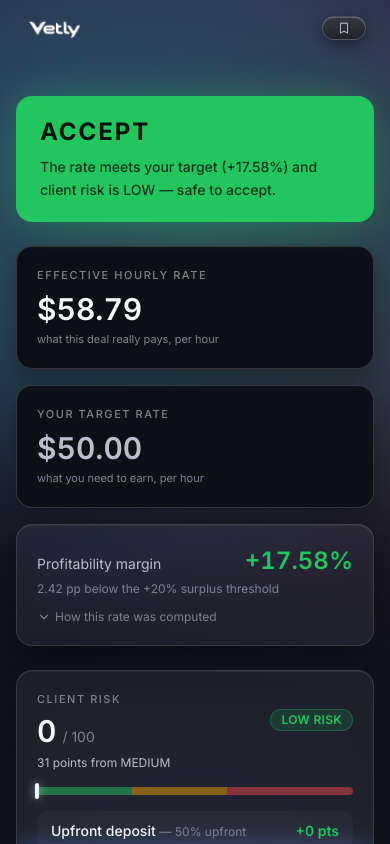
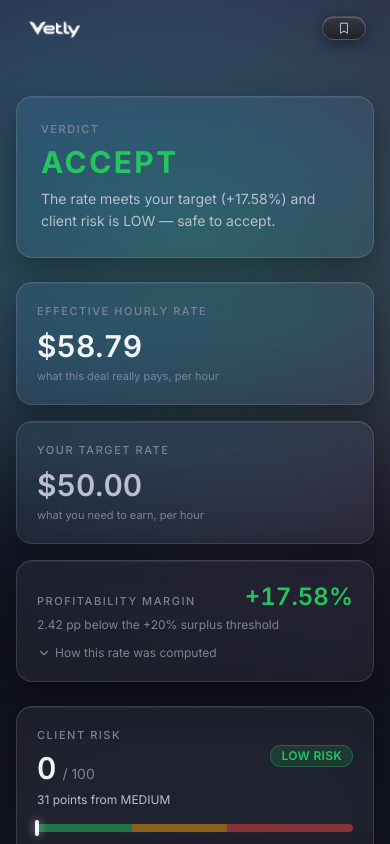
Before and after one commit to chulopp/Vetly, a Next.js app: page /result/1 in a window 390 px wide. Shown: the top 844 px of the page. Built offline with nearby package versions, Linux system fonts and the light colour scheme; no server answers; the database is empty.

Commit message:
fix(ui): resolve GPU tile glitch and standardize result cards with glass theme

```diff
--- a/src/app/globals.css
+++ b/src/app/globals.css
@@ -35,7 +35,11 @@ html {
 }
 
 /* Volta-style atmospheric aurora backdrop — with central emerald glow */
-body {
+.bg-aurora-fixed {
+  position: fixed;
+  inset: 0;
+  z-index: -50;
+  pointer-events: none;
   background-color: #0c0e14;
   background-image:
     radial-gradient(750px 480px at 50% 28%, rgba(61, 220, 132, 0.22), transparent 70%),
@@ -45,8 +49,12 @@ body {
     radial-gradient(750px 480px at 100% 45%, rgba(50, 36, 62, 0.75), transparent 65%),
     radial-gradient(750px 420px at 50% 0%, rgba(55, 65, 98, 0.7), transparent 65%),
     radial-gradient(1000px 600px at 50% 100%, rgba(30, 34, 48, 0.5), transparent 70%);
-  background-attachment: fixed;
   background-repeat: no-repeat;
+  transform: translateZ(0);
+}
+
+body {
+  background-color: #0c0e14;
   min-height: 100dvh;
 }
 
@@ -60,6 +68,9 @@ body {
   box-shadow:
     inset 0 1px 0 rgba(255, 255, 255, 0.07),
     0 10px 34px rgba(0, 0, 0, 0.38);
+  transform: translateZ(0);
+  -webkit-backface-visibility: hidden;
+  backface-visibility: hidden;
 }
 
 .glass-strong {
@@ -70,6 +81,9 @@ body {
   box-shadow:
     inset 0 1px 0 rgba(255, 255, 255, 0.1),
     0 14px 44px rgba(0, 0, 0, 0.45);
+  transform: translateZ(0);
+  -webkit-backface-visibility: hidden;
+  backface-visibility: hidden;
 }
 
 /* ── Volta-inspired window / card ── */
--- a/src/app/layout.tsx
+++ b/src/app/layout.tsx
@@ -25,6 +25,7 @@ export default function RootLayout({
   return (
     <html lang="en" className={inter.variable}>
       <body className="flex min-h-dvh flex-col font-sans text-ink-100 antialiased">
+        <div className="bg-aurora-fixed" aria-hidden="true" />
         <Navbar />
         <div className="flex-1">
           {children}
--- a/src/components/result/ContractConditions.tsx
+++ b/src/components/result/ContractConditions.tsx
@@ -2,7 +2,7 @@ import { Check } from 'lucide-react';
 import type { CounterOffer } from '@/lib/engine/types';
 
 const FALLBACK_LINE =
-  'Risk here comes from payment timing — secure a written agreement and consider milestone payments before starting.';
+  'Risk here comes from payment timing. Secure a written agreement and consider milestone payments before starting.';
 
 /**
  * Contract conditions (PRD §4.3): the checklist of terms to require, rendered
@@ -14,7 +14,7 @@ export default function ContractConditions({ counterOffer }: { counterOffer: Cou
 
   return (
     <div className="glass animate-fade-up rounded-2xl p-5">
-      <div className="text-[11px] font-medium uppercase tracking-[0.14em] text-negotiate">
+      <div className="text-[11px] font-medium uppercase tracking-[0.14em] text-ink-500">
         Require before you start
       </div>
       {conditions.length > 0 ? (
--- a/src/components/result/CounterOfferCard.tsx
+++ b/src/components/result/CounterOfferCard.tsx
@@ -15,18 +15,18 @@ export default function CounterOfferCard({
   currency: string;
 }) {
   return (
-    <div className="glass-strong animate-fade-up rounded-2xl p-5">
-      <div className="text-[11px] font-medium uppercase tracking-[0.14em] text-negotiate">
+    <div className="glass animate-fade-up rounded-2xl p-5">
+      <div className="text-[11px] font-medium uppercase tracking-[0.14em] text-ink-500">
         Your counter-offer
       </div>
       <p className="mt-1.5 text-xs leading-relaxed text-ink-500">
-        A reasonable number to counter with — a starting point for negotiation, not a guarantee the
+        A reasonable number to counter with. A starting point for negotiation, not a guarantee the
         client will accept it.
       </p>
 
       <div className="mt-4 space-y-3">
         {counterOffer.suggestedBudget != null && (
-          <div className="solid-panel rounded-xl p-4">
+          <div className="rounded-xl border border-white/10 bg-white/[0.03] p-4">
             <div className="text-xs text-ink-500">Ask for a budget of</div>
             <div className="mt-1 text-2xl font-semibold tnum text-ink-100">
               {formatMoney(counterOffer.suggestedBudget, currency)}
@@ -39,7 +39,7 @@ export default function CounterOfferCard({
         )}
 
         {counterOffer.maxExecutableHours != null && (
-          <div className="solid-panel rounded-xl p-4">
+          <div className="rounded-xl border border-white/10 bg-white/[0.03] p-4">
             <div className="text-xs text-ink-500">Or cap the work at</div>
             <div className="mt-1 text-2xl font-semibold tnum text-ink-100">
               {counterOffer.maxExecutableHours}
--- a/src/components/result/DecisionBadge.tsx
+++ b/src/components/result/DecisionBadge.tsx
@@ -1,22 +1,23 @@
 import { cn } from '@/lib/utils';
 import type { RecommendAction } from '@/lib/engine/types';
 
-const STYLES: Record<RecommendAction, { solid: string; glow: string }> = {
-  ACCEPT: { solid: 'bg-accept text-[#04130a]', glow: 'glow-accept' },
-  NEGOTIATE: { solid: 'bg-negotiate text-[#1f1403]', glow: 'glow-negotiate' },
-  REJECT: { solid: 'bg-reject text-[#1c0605]', glow: 'glow-reject' },
+const ACTION_COLORS: Record<RecommendAction, string> = {
+  ACCEPT: 'text-accept',
+  NEGOTIATE: 'text-negotiate',
+  REJECT: 'text-reject',
 };
 
 /**
- * Large, SOLID color decision badge (PRD §4.3) — never glass: stacking two
- * transparent materials kills contrast. Subtle reveal on load.
+ * Decision badge card (PRD §4.3) styled with the unified glass theme and uppercase card header.
  */
 export default function DecisionBadge({ action, reason }: { action: RecommendAction; reason: string }) {
-  const styles = STYLES[action];
   return (
-    <div className={cn('animate-reveal-badge rounded-2xl px-6 py-5', styles.solid, styles.glow)}>
-      <div className="text-2xl font-bold tracking-[0.08em] md:text-3xl">{action}</div>
-      <p className="mt-2 text-sm font-medium leading-relaxed opacity-80">{reason}</p>
+    <div className="glass animate-reveal-badge rounded-2xl p-6">
+      <div className="text-[11px] font-medium uppercase tracking-[0.14em] text-ink-500">Verdict</div>
+      <div className={cn('mt-1.5 text-3xl font-bold tracking-[0.08em] md:text-4xl', ACTION_COLORS[action])}>
+        {action}
+      </div>
+      <p className="mt-2 text-sm leading-relaxed text-ink-300">{reason}</p>
     </div>
   );
 }
--- a/src/components/result/DraftMessage.tsx
+++ b/src/components/result/DraftMessage.tsx
@@ -64,50 +64,47 @@ export default function DraftMessage({ offerId }: { offerId: string }) {
         type="button"
         onClick={handleDraft}
         disabled={status === 'loading'}
-        className="mt-3 flex w-full items-center justify-center gap-2 rounded-xl border border-negotiate/40 bg-negotiate/10 px-4 py-2.5 text-sm font-semibold text-negotiate transition hover:bg-negotiate/20 disabled:cursor-wait disabled:opacity-60"
+        className="btn-volta-cta mt-3 flex w-full items-center justify-center gap-2 rounded-full py-2.5 text-sm font-medium text-white transition active:scale-[0.98] disabled:cursor-wait disabled:opacity-60"
       >
         {status === 'loading' ? (
           <>
-            <Spinner className="size-3.5" />
-            Drafting…
+            <Spinner className="size-3.5 text-white" />
+            <span>Drafting…</span>
           </>
         ) : (
           <>
-            <Sparkles className="size-4" />
-            Draft a negotiation message
+            <Sparkles className="size-4 text-white" />
+            <span>Draft a negotiation message</span>
           </>
         )}
       </button>
 
       {status === 'error' && (
         <p className="mt-2.5 text-xs text-ink-500">
-          Couldn&apos;t draft a message — your counter-offer numbers above are all you need.
+          Couldn&apos;t draft a message. Your counter-offer numbers above are all you need.
         </p>
       )}
 
       {status === 'done' && message && (
-        <div className="mt-3.5 animate-fade-up">
-          <div className="whitespace-pre-wrap rounded-xl border border-white/10 bg-white/[0.04] p-4 text-sm leading-relaxed text-ink-100">
+        <div className="relative mt-3.5 animate-fade-up">
+          <div className="whitespace-pre-wrap rounded-xl border border-white/10 bg-white/[0.04] p-4 pr-12 text-sm leading-relaxed text-ink-100">
             {message}
           </div>
           <button
             type="button"
             onClick={handleCopy}
-            className={cn(
-              'mt-2.5 flex items-center gap-1.5 rounded-full border border-white/15 bg-white/[0.03] px-3.5 py-1.5 text-xs font-medium text-ink-300 transition hover:border-white/30 hover:text-ink-100',
-            )}
+            aria-label={copied ? 'Copied' : 'Copy message'}
+            title={copied ? 'Copied!' : 'Copy message'}
+            className="group absolute top-3 right-3 flex items-center justify-center rounded-lg border border-white/10 bg-white/[0.05] p-2 text-ink-300 transition hover:border-white/25 hover:bg-white/10 hover:text-white active:scale-95"
           >
             {copied ? (
-              <>
-                <Check className="size-3.5 text-accept" />
-                Copied
-              </>
+              <Check className="size-3.5 text-accept" />
             ) : (
-              <>
-                <Copy className="size-3.5" />
-                Copy message
-              </>
+              <Copy className="size-3.5" />
             )}
+            <span className="pointer-events-none absolute -top-8 right-0 z-20 rounded bg-base-950/90 px-1.5 py-0.5 text-[10px] font-medium text-ink-100 opacity-0 shadow-md backdrop-blur transition-opacity group-hover:opacity-100">
+              {copied ? 'Copied!' : 'Copy'}
+            </span>
           </button>
         </div>
       )}
--- a/src/components/result/RateComparison.tsx
+++ b/src/components/result/RateComparison.tsx
@@ -18,7 +18,7 @@ export default function RateComparison({ offer }: { offer: OfferRecord }) {
   return (
     <div className="flex flex-col gap-4">
       <div className="grid gap-4 sm:grid-cols-2">
-        <div className="solid-panel rounded-2xl p-5">
+        <div className="glass rounded-2xl p-5">
           <div className="text-[11px] font-medium uppercase tracking-[0.14em] text-ink-500">
             Effective hourly rate
           </div>
@@ -27,7 +27,7 @@ export default function RateComparison({ offer }: { offer: OfferRecord }) {
           </div>
           <div className="mt-1 text-[11px] text-ink-500">what this deal really pays, per hour</div>
         </div>
-        <div className="solid-panel rounded-2xl p-5">
+        <div className="glass rounded-2xl p-5">
           <div className="text-[11px] font-medium uppercase tracking-[0.14em] text-ink-500">
             Your target rate
           </div>
@@ -38,7 +38,9 @@ export default function RateComparison({ offer }: { offer: OfferRecord }) {
 
       <div className="glass rounded-2xl p-5">
         <div className="flex flex-wrap items-baseline justify-between gap-2">
-          <span className="text-sm text-ink-300">Profitability margin</span>
+          <div className="text-[11px] font-medium uppercase tracking-[0.14em] text-ink-500">
+            Profitability margin
+          </div>
           <span
             className={cn('text-2xl font-semibold tnum', margin >= 0 ? 'text-accept' : 'text-reject')}
           >
--- a/src/components/result/RiskBreakdown.tsx
+++ b/src/components/result/RiskBreakdown.tsx
@@ -28,7 +28,7 @@ export default function RiskBreakdown({ analysis }: { analysis: AnalysisResult }
           >
             <span className="text-sm">
               <span className="font-medium text-ink-100">{contribution.label}</span>{' '}
-              <span className="text-xs text-ink-500">— {contribution.detail}</span>
+              <span className="text-xs text-ink-500">({contribution.detail})</span>
             </span>
             <span
               className={cn(
```
Also changed, not shown: src/components/ui/badges.tsx (line endings or trailing spaces).
